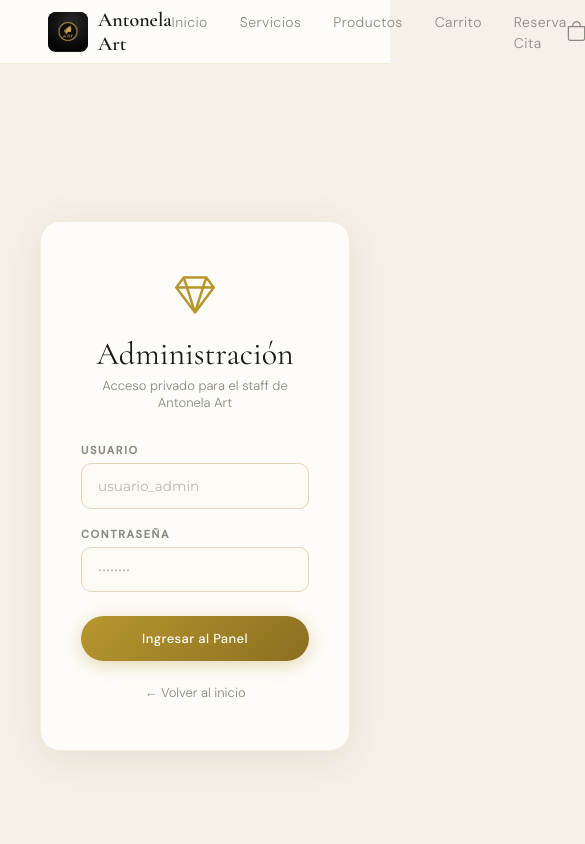
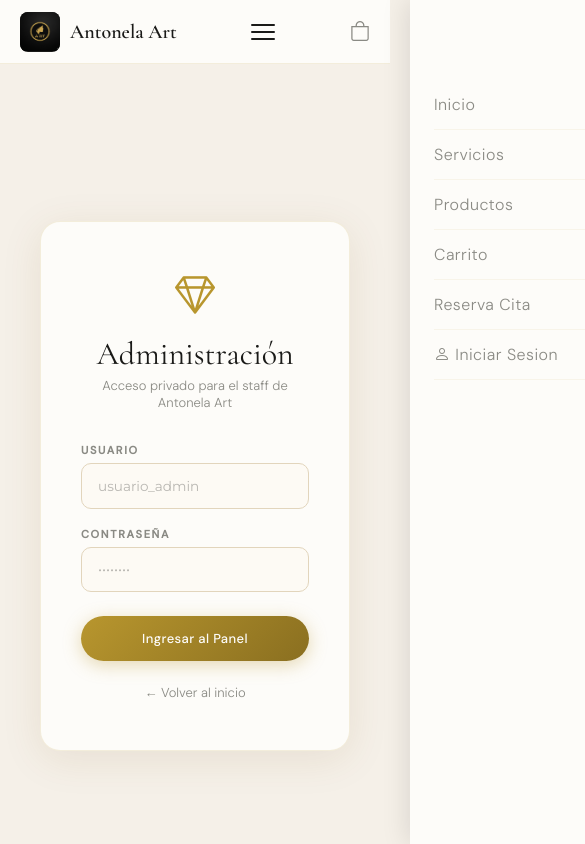
Before and after one commit to patitasJPP/Antonela_arts_sistema, a React (Vite) app in the folder frontend/: page /admin/login in a window 390 px wide. Shown: the top 844 px of the page, 585 px wide, since content can reach past the window. Built offline with nearby package versions, Linux system fonts and the light colour scheme; no server answers.

Commit message:
fase3: menu hamburguesa movil, dashboard notificaciones marcarLeida, GlobalExceptionHandler fixes

```diff
--- a/frontend/src/components/layouts/Navbar.tsx
+++ b/frontend/src/components/layouts/Navbar.tsx
@@ -1,4 +1,4 @@
-import React from "react";
+import React, { useState } from "react";
 import { Link, useLocation } from "react-router-dom";
 import { useCart } from "../../contexts/CartContext";
 
@@ -13,37 +13,64 @@ const navItems = [
 const Navbar: React.FC = () => {
   const location = useLocation();
   const { items } = useCart();
+  const [mobileOpen, setMobileOpen] = useState(false);
 
   const isActive = (path: string) => {
     if (path === "/") return location.pathname === "/" ? "active" : "";
     return location.pathname.startsWith(path) ? "active" : "";
   };
 
+  const closeMobile = () => setMobileOpen(false);
+
   return (
     <nav className="navbar">
-      <Link to="/" className="logo">
+      <Link to="/" className="logo" onClick={closeMobile}>
         <div className="logo-icon">
           <img src="/img/logo antonela art.png" alt="Antonela Art" />
         </div>
         Antonela Art
       </Link>
-      <ul className="nav-links">
+      <button
+        className={`hamburger ${mobileOpen ? "open" : ""}`}
+        onClick={() => setMobileOpen(!mobileOpen)}
+        aria-label="Menu"
+      >
+        <span></span>
+        <span></span>
+        <span></span>
+      </button>
+      <ul className={`nav-links ${mobileOpen ? "nav-links--open" : ""}`}>
         {navItems.map((item) => (
           <li key={item.path}>
-            <Link to={item.path} className={isActive(item.path)}>
+            <Link
+              to={item.path}
+              className={isActive(item.path)}
+              onClick={closeMobile}
+            >
               {item.label}
             </Link>
           </li>
         ))}
+        <li className="nav-links-mobile-only">
+          <Link to="/login" onClick={closeMobile}>
+            <i className="bi bi-person"></i> Iniciar Sesion
+          </Link>
+        </li>
       </ul>
+      {mobileOpen && (
+        <div
+          className="nav-overlay"
+          onClick={closeMobile}
+        />
+      )}
       <div className="nav-icons">
-        <Link to="/cart" className="cart-icon-wrapper">
+        <Link to="/cart" className="cart-icon-wrapper" onClick={closeMobile}>
           <i className="bi bi-bag"></i>
           {items.length > 0 && (
             <span className="cart-badge">{items.length}</span>
           )}
         </Link>
-        <Link to="/login">
+        <Link to="/login" className="nav-icons-desktop">
           <i className="bi bi-person"></i>
         </Link>
       </div>
--- a/frontend/src/pages/admin/AdminDashboard.tsx
+++ b/frontend/src/pages/admin/AdminDashboard.tsx
@@ -21,12 +21,18 @@ const quickLinks = [
 const formatDate = (dateStr?: string) => {
   if (!dateStr) return "";
   const d = new Date(dateStr);
-  return d.toLocaleDateString("es-MX", {
+  return d.toLocaleDateString("es-PE", {
     day: "numeric",
     month: "short",
     hour: "2-digit",
     minute: "2-digit",
   });
+};
+
+const iconoTipo = (tipo: string) => {
+  if (tipo.startsWith("pedido")) return "bi-receipt";
+  if (tipo.startsWith("cita")) return "bi-calendar-event";
+  return "bi-bell";
 };
 
 const AdminDashboard: React.FC = () => {
@@ -52,6 +58,14 @@ const AdminDashboard: React.FC = () => {
     };
     fetchData();
   }, []);
+
+  const marcarLeida = (id: number) => {
+    api.post(`/admin/dashboard/notifications/${id}/read`).then(() => {
+      setNotifications((prev) =>
+        prev.map((n) => (n.id === id ? { ...n, leida: true } : n))
+      );
+    });
+  };
 
   if (loading) {
     return (
@@ -160,17 +174,18 @@ const AdminDashboard: React.FC = () => {
                 </div>
               ) : (
                 notifications.map((n) => (
-                  <div key={n.id} className="notification-item">
-                    <div className={`notification-icon ${n.tipo}`}>
-                      <i className={`bi ${
-                        n.tipo === "error" ? "bi-x-circle" :
-                        n.tipo === "warning" ? "bi-exclamation-circle" :
-                        n.tipo === "info" ? "bi-info-circle" :
-                        "bi-check-circle"
-                      }`} />
+                  <div
+                    key={n.id}
+                    className={`notification-item${n.leida ? "" : " notification-item--unread"}`}
+                    onClick={() => !n.leida && marcarLeida(n.id)}
+                  >
+                    <div className="notification-icon">
+                      <i className={`bi ${iconoTipo(n.tipo)}`} />
                     </div>
                     <div className="notification-content">
-                      <p className="notification-message">{n.mensaje}</p>
+                      <p className={`notification-message${n.leida ? "" : " notification-message--unread"}`}>
+                        {n.mensaje}
+                      </p>
                       <span className="notification-time">{formatDate(n.creadoEn)}</span>
                     </div>
                   </div>
--- a/frontend/src/styles/admin.scss
+++ b/frontend/src/styles/admin.scss
@@ -920,6 +920,22 @@
   line-height: 1.4;
 }
 
+.notification-message--unread {
+  font-weight: 600;
+}
+
+.notification-item--unread {
+  background: rgba(184, 150, 46, 0.06);
+  cursor: pointer;
+  border-radius: 8px;
+  padding: 12px 8px;
+  margin: 0 -8px;
+}
+
+.notification-item--unread:hover {
+  background: rgba(184, 150, 46, 0.12);
+}
+
 .notification-time {
   font-size: 11px;
   color: var(--muted);
--- a/frontend/src/styles/components/layouts/Navbar.scss
+++ b/frontend/src/styles/components/layouts/Navbar.scss
@@ -45,6 +45,39 @@
     }
   }
 
+  .hamburger {
+    display: none;
+    width: 32px;
+    height: 32px;
+    background: none;
+    border: none;
+    cursor: pointer;
+    flex-direction: column;
+    justify-content: center;
+    gap: 5px;
+    padding: 4px;
+    z-index: 110;
+
+    span {
+      display: block;
+      width: 100%;
+      height: 2px;
+      background: color.$dark;
+      border-radius: 2px;
+      transition: all 0.3s ease;
+    }
+
+    &.open span:nth-child(1) {
+      transform: rotate(45deg) translate(5px, 5px);
+    }
+    &.open span:nth-child(2) {
+      opacity: 0;
+    }
+    &.open span:nth-child(3) {
+      transform: rotate(-45deg) translate(5px, -5px);
+    }
+  }
+
   .nav-links {
     display: flex;
     gap: 32px;
@@ -70,6 +103,14 @@
         border-bottom-color: color.$gold;
       }
     }
+  }
+
+  .nav-links-mobile-only {
+    display: none;
+  }
+
+  .nav-overlay {
+    display: none;
   }
 
   .nav-icons {
@@ -113,3 +154,54 @@
     line-height: 1;
   }
 }
+
+@media (max-width: 900px) {
+  .navbar {
+    padding: 0 20px;
+
+    .hamburger {
+      display: flex;
+    }
+    .nav-links {
+      position: fixed;
+      top: 0;
+      right: -280px;
+      width: 260px;
+      height: 100vh;
+      flex-direction: column;
+      background: color.$white;
+      padding: 80px 24px 24px;
+      gap: 0;
+      box-shadow: -4px 0 24px rgba(0, 0, 0, 0.1);
+      transition: right 0.3s ease;
+      z-index: 105;
+      li {
+        width: 100%;
+        border-bottom: 1px solid rgba(color.$gold, 0.08);
+        a {
+          display: block;
+          padding: 14px 0;
+          font-size: 16px;
+          border-bottom: none;
+        }
+      }
+    }
+    .nav-links--open {
+      right: 0;
+    }
+    .nav-links-mobile-only {
+      display: block !important;
+    }
+    .nav-overlay {
+      display: block;
+      position: fixed;
+      inset: 0;
+      background: rgba(0, 0, 0, 0.35);
+      z-index: 101;
+      animation: fadeIn 0.2s ease;
+    }
+    .nav-icons-desktop {
+      display: none;
+    }
+  }
+}
```
Also changed, not shown: 1 other file (tests, documents, lock files or other folders).
